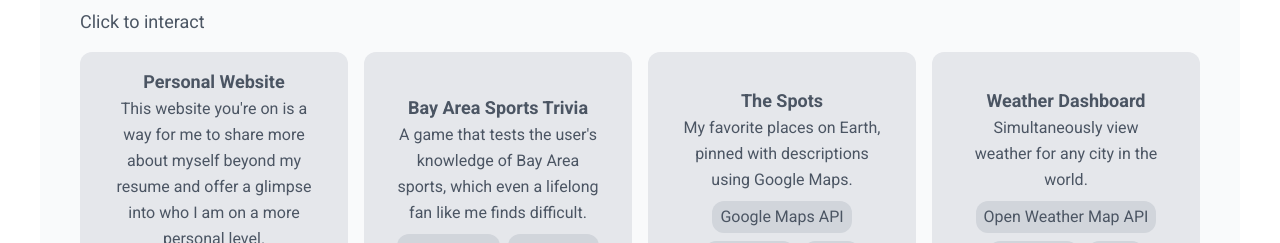
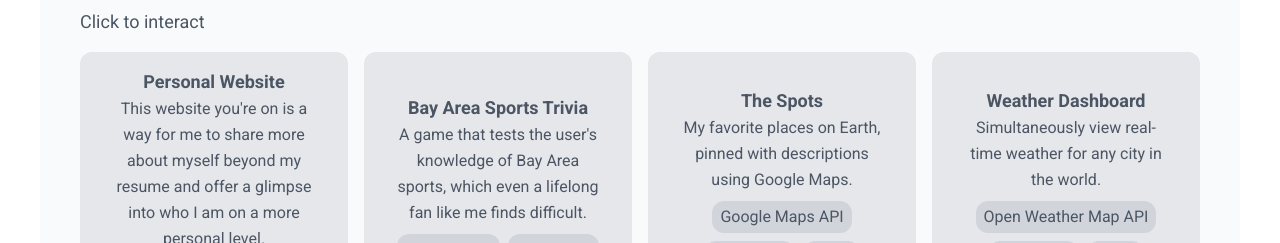
Before and after one commit to alecabdul/personal-website, a Next.js app: page / in a window 1280 px wide. Shown: the part 1787-2030 px from the top of the page. Built offline with nearby package versions, Linux system fonts and the light colour scheme; a web font is replaced by a local one.

Commit message:
Update page.tsx

```diff
--- a/app/page.tsx
+++ b/app/page.tsx
@@ -233,7 +233,7 @@ export default function Page() {
                   <strong>Weather Dashboard</strong>
                 </p>
                 <p className="leading-relaxed px-4 text text-center">
-                  Simultaneously view weather for any city in the world.
+                  Simultaneously view real-time weather for any city in the world.
                 </p>
                 <div>
                   <ul className='flex flex-row flex-wrap justify-center items-center gap-2 mt-2'>
```
